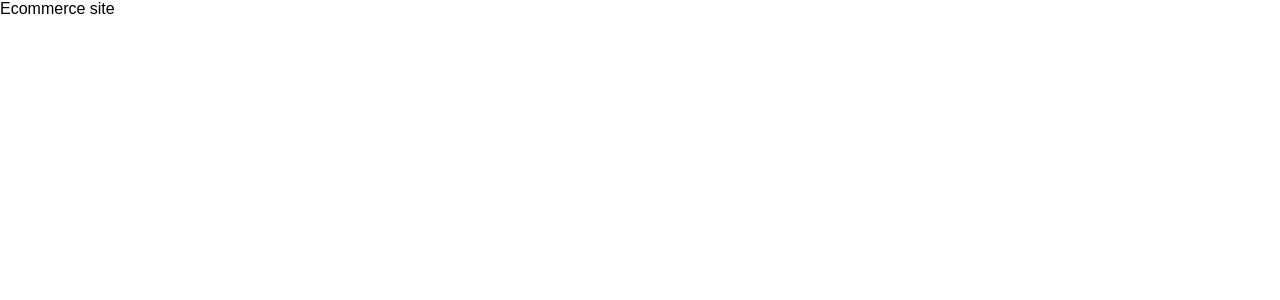
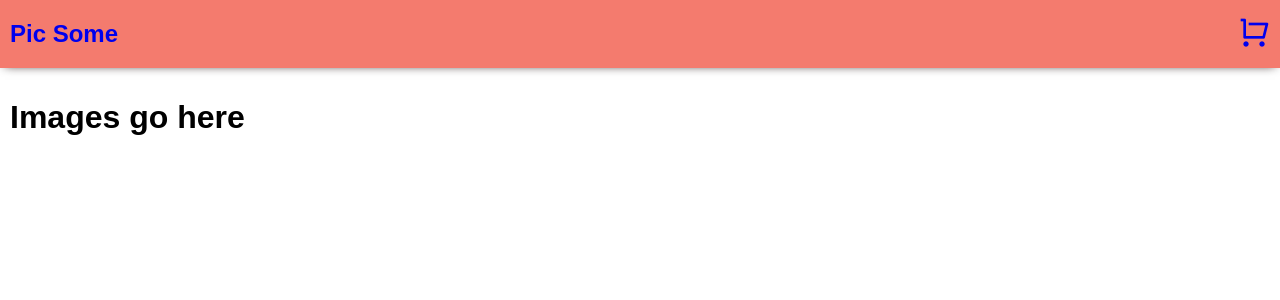
Before and after one commit to yogeshu/The-Ecommerce, a React (Create React App) app: page / in a window 1280 px wide. Shown: the top 300 px of the page. Built offline with nearby package versions, Linux system fonts and the light colour scheme.

Commit message:
added react router dom and router setup for home and cart page

```diff
--- a/package.json
+++ b/package.json
@@ -6,8 +6,10 @@
     "@testing-library/jest-dom": "^5.11.9",
     "@testing-library/react": "^11.2.5",
     "@testing-library/user-event": "^12.7.1",
+    "prop-types": "^15.7.2",
     "react": "^17.0.1",
     "react-dom": "^17.0.1",
+    "react-router-dom": "^5.2.0",
     "react-scripts": "4.0.2",
     "web-vitals": "^1.1.0"
   },
--- a/src/App.js
+++ b/src/App.js
@@ -1,10 +1,22 @@
-import logo from './logo.svg';
-import './App.css';
+import "./App.css";
+import Header from "./components/Header";
+import Cart from "./containers/Cart";
+import Photos from "./containers/Photos";
+
+import { Switch, Route } from "react-router-dom";
 
 function App() {
   return (
     <div className="App">
-     Ecommerce site
+      <Header />
+      <Switch>
+        <Route exact path="/">
+          <Photos />
+        </Route>
+        <Route path="/Cart">
+          <Cart />
+        </Route>
+      </Switch>
     </div>
   );
 }
--- /dev/null
+++ b/src/components/Header.js
@@ -0,0 +1,14 @@
+import React from "react"
+import {Link} from "react-router-dom"
+
+function Header() {
+    return (
+        <header>
+                        <Link to="/"><h2>Pic Some</h2></Link>
+
+           <Link to="/Cart"> <i className="ri-shopping-cart-line ri-fw ri-2x"></i> </Link>
+        </header>
+    )
+}
+
+export default Header
--- /dev/null
+++ b/src/containers/Cart.js
@@ -0,0 +1,11 @@
+import React from "react"
+
+function Cart() {
+    return (
+        <main className="cart-page">
+            <h1>Check out</h1>
+        </main>
+    )
+}
+
+export default Cart
--- /dev/null
+++ b/src/containers/Photos.js
@@ -0,0 +1,11 @@
+import React from "react"
+
+function Photos() {
+    return (
+        <main className="photos">
+            <h1>Images go here</h1>
+        </main>
+    )
+}
+
+export default Photos
```
Also changed, not shown: src/index.js (+7 -2 lines), 1 other file (tests, documents, lock files or other folders).
